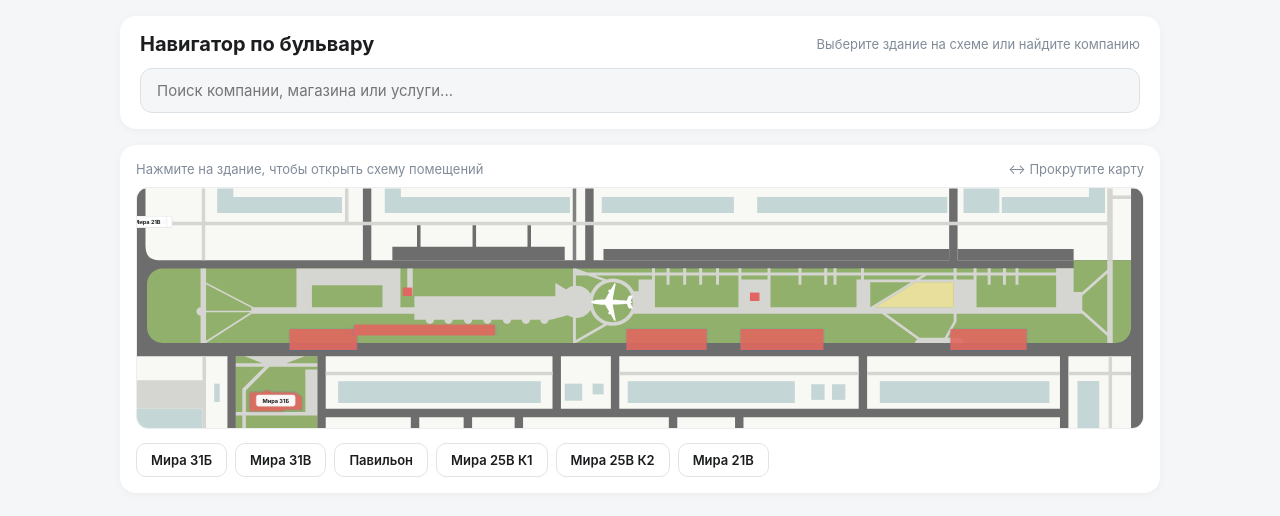
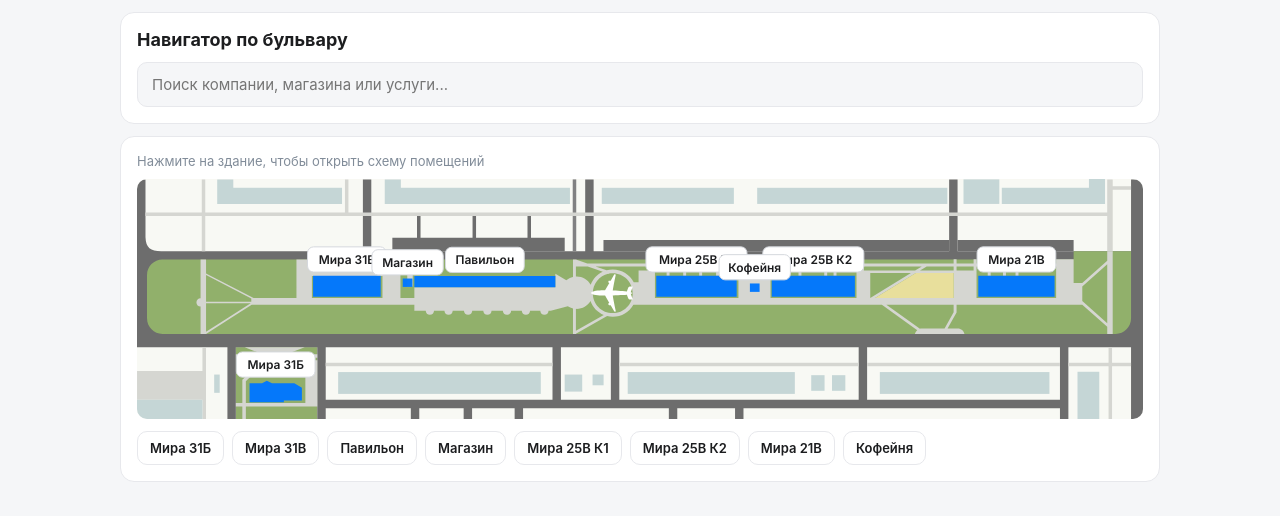
Before and after one commit to arturzil/vk-map, a plain HTML site: page index.html in a window 1280 px wide. Drawn offline with Linux system fonts and the light colour scheme.

```diff
--- a/index.html
+++ b/index.html
@@ -5,138 +5,56 @@
   <meta name="viewport" content="width=device-width, initial-scale=1.0">
   <title>Интерактивная карта бульвара</title>
   <style>
-    :root {
-      --bg-page: #F5F6F8;
-      --bg-card: #FFFFFF;
-      --text-main: #1C1D1F;
-      --text-muted: #818C99;
-      --accent-blue: #0077FF;
-      --accent-hover: #0062D1;
-      --border-light: #E1E3E6;
-    }
+    :root { --page:#F5F6F8; --card:#FFF; --text:#1C1D1F; --muted:#818C99; --accent:#0077FF; --line:#E7E8EC; }
+    * { box-sizing:border-box; margin:0; padding:0; font-family:-apple-system,BlinkMacSystemFont,"Segoe UI",Roboto,sans-serif; }
+    body { background:var(--page); color:var(--text); padding:12px; }
+    .app-container { max-width:1040px; margin:0 auto; display:flex; flex-direction:column; gap:12px; }
+    .header-card, .map-card, .building-modal { background:var(--card); border:1px solid var(--line); border-radius:14px; padding:16px; }
+    .header-top { margin-bottom:12px; }
+    .header-title { font-size:18px; font-weight:700; }
+    .search-input { width:100%; padding:12px 14px; border-radius:10px; border:1px solid var(--line); background:var(--page); font-size:15px; outline:none; transition:.2s; }
+    .search-input:focus { border-color:var(--accent); background:#FFF; }
+    .search-results { margin-top:8px; display:none; flex-direction:column; border:1px solid var(--line); border-radius:10px; overflow:hidden; }
+    .search-item { padding:12px 14px; cursor:pointer; display:flex; justify-content:space-between; align-items:center; gap:8px; border-bottom:1px solid var(--line); font-size:14px; }
+    .search-item:last-child { border-bottom:none; }
+    .search-item-building { background:#EBF3FF; color:var(--accent); padding:3px 8px; border-radius:6px; font-size:12px; font-weight:600; white-space:nowrap; }
+    @media (hover:hover) { .search-item:hover { background:#F5F9FF; } }
 
-    * { box-sizing: border-box; margin: 0; padding: 0; font-family: -apple-system, BlinkMacSystemFont, "Segoe UI", Roboto, sans-serif; }
-    body { background: var(--bg-page); color: var(--text-main); padding: 16px; }
+    .map-hint { font-size:13px; color:var(--muted); margin-bottom:10px; }
+    .svg-viewport { border-radius:10px; overflow:hidden; background:#F8F9F4; }
+    .svg-viewport svg { width:100%; height:auto; display:block; }
+    .svg-viewport.vertical svg { max-width:480px; margin:0 auto; }
 
-    .app-container { max-width: 1040px; margin: 0 auto; display: flex; flex-direction: column; gap: 16px; }
+    /* здания: мягкая пульсация, чтобы сразу было видно, куда нажимать */
+    .building-zone { fill:var(--accent); cursor:pointer; animation:pulse 2.4s ease-in-out infinite; }
+    @keyframes pulse { 0%,100% { fill-opacity:1; } 50% { fill-opacity:.4; } }
+    @media (hover:hover) { .building-zone:hover { animation:none; fill:#0062D1; } }
+    @media (prefers-reduced-motion:reduce) { .building-zone { animation:none; } }
 
-    /* Шапка и поиск */
-    .header-card { background: var(--bg-card); padding: 16px 20px; border-radius: 16px; box-shadow: 0 2px 8px rgba(0,0,0,0.04); }
-    .header-top { display: flex; justify-content: space-between; align-items: center; margin-bottom: 12px; gap: 12px; flex-wrap: wrap; }
-    .header-title { font-size: 20px; font-weight: 700; }
-    .header-sub { font-size: 13px; color: var(--text-muted); }
+    /* плашки с адресами */
+    .map-label { cursor:pointer; }
+    .lbl-bg { fill:#FFF; stroke:#D5D8DD; stroke-width:1; vector-effect:non-scaling-stroke; }
+    .lbl-text { font-weight:600; fill:var(--text); text-anchor:middle; dominant-baseline:central; }
 
-    .search-box { position: relative; }
-    .search-input {
-      width: 100%; padding: 12px 16px; border-radius: 12px;
-      border: 1px solid #DCE1E6; background: #F5F6F8; font-size: 15px; outline: none; transition: 0.2s;
-    }
-    .search-input:focus { border-color: var(--accent-blue); background: #FFF; }
+    .buildings-bar { display:flex; gap:8px; flex-wrap:wrap; margin-top:12px; }
+    .b-chip { padding:8px 12px; border-radius:10px; border:1px solid var(--line); background:#FFF; font-size:13px; font-weight:600; color:var(--text); cursor:pointer; }
+    @media (hover:hover) { .b-chip:hover { border-color:var(--accent); color:var(--accent); } }
 
-    /* Результаты поиска */
-    .search-results {
-      margin-top: 8px; display: none; flex-direction: column;
-      background: #FFF; border-radius: 12px; border: 1px solid var(--border-light); overflow: hidden;
-    }
-    .search-item {
-      padding: 12px 16px; cursor: pointer; display: flex; justify-content: space-between; align-items: center;
-      border-bottom: 1px solid #F0F2F5; font-size: 14px; transition: background 0.15s;
-    }
-    .search-item:last-child { border-bottom: none; }
-    .search-item:hover { background: #F0F5FF; }
-    .search-item-building {
-      background: #EBF3FF; color: var(--accent-blue); padding: 3px 8px;
-      border-radius: 6px; font-size: 12px; font-weight: 600;
-    }
-
-    /* Карточка с картой бульвара */
-    .map-card { background: var(--bg-card); padding: 16px; border-radius: 16px; box-shadow: 0 2px 8px rgba(0,0,0,0.04); }
-    .map-hint { font-size: 13px; color: var(--text-muted); margin-bottom: 10px; display: flex; justify-content: space-between; align-items: center; }
-
-    .svg-viewport {
-      width: 100%; overflow-x: auto; border-radius: 12px;
-      border: 1px solid #EBEDF0; background: #F9FAFB; position: relative;
-      -webkit-overflow-scrolling: touch;
-    }
-    .svg-viewport svg { width: 100%; min-width: 780px; height: auto; display: block; }
-
-    /* Пульсация и перелив для зданий */
-    @keyframes buildingPulse {
-      0% {
-        filter: drop-shadow(0 0 2px rgba(0, 119, 255, 0.3));
-        opacity: 0.9;
-      }
-      50% {
-        filter: drop-shadow(0 0 10px rgba(0, 119, 255, 0.9));
-        opacity: 1;
-      }
-      100% {
-        filter: drop-shadow(0 0 2px rgba(0, 119, 255, 0.3));
-        opacity: 0.9;
-      }
-    }
-
-    .building-zone {
-      cursor: pointer;
-      animation: buildingPulse 2.5s infinite ease-in-out;
-      transition: transform 0.2s ease, filter 0.2s ease;
-      transform-box: fill-box;
-      transform-origin: center;
-    }
-    .building-zone:hover {
-      animation: none;
-      opacity: 1;
-      filter: drop-shadow(0 0 12px rgba(0, 119, 255, 1));
-      transform: scale(1.02);
-    }
-    .building-zone.highlighted {
-      stroke: var(--accent-blue) !important;
-      stroke-width: 4px !important;
-    }
-
-    /* Автоматические таблички с адресами поверх SVG */
-    .svg-badge-bg { fill: rgba(255, 255, 255, 0.95); stroke: #DCE1E6; stroke-width: 1; pointer-events: none; }
-    .svg-badge-text {
-      font-size: 11px; font-weight: 700; fill: #1C1D1F;
-      text-anchor: middle; dominant-baseline: central; pointer-events: none;
-    }
-
-    /* Быстрые кнопки зданий под картой */
-    .buildings-bar { display: flex; gap: 8px; flex-wrap: wrap; margin-top: 14px; }
-    .b-chip {
-      padding: 8px 14px; border-radius: 10px; border: 1px solid var(--border-light);
-      background: #FFF; font-size: 13px; font-weight: 600; color: var(--text-main);
-      cursor: pointer; transition: 0.2s;
-    }
-    .b-chip:hover { border-color: var(--accent-blue); color: var(--accent-blue); background: #F5F9FF; }
-
-    /* Модальное окно / экран выбранного здания */
-    .building-modal {
-      display: none; background: var(--bg-card); padding: 20px; border-radius: 16px;
-      box-shadow: 0 4px 20px rgba(0,0,0,0.08); border: 1px solid var(--border-light);
-      animation: fadeIn 0.2s ease;
-    }
-    .modal-header { display: flex; justify-content: space-between; align-items: center; margin-bottom: 14px; gap: 12px; }
-    .back-btn {
-      padding: 8px 14px; border-radius: 10px; border: none; background: #EBF3FF;
-      color: var(--accent-blue); font-weight: 600; font-size: 14px; cursor: pointer;
-    }
-    .back-btn:hover { background: #DCEBFF; }
-    .floor-tabs { display: flex; gap: 6px; margin-bottom: 14px; }
-    .floor-tab {
-      padding: 6px 14px; border-radius: 8px; border: 1px solid var(--border-light);
-      background: #F5F6F8; font-weight: 600; font-size: 13px; cursor: pointer;
-    }
-    .floor-tab.active { background: var(--accent-blue); color: #FFF; border-color: var(--accent-blue); }
-
-    .tenant-list { display: flex; flex-direction: column; gap: 8px; }
-    .tenant-row {
-      padding: 12px; border-radius: 10px; background: #F8F9FA;
-      display: flex; justify-content: space-between; align-items: center;
-    }
-    .tenant-row.target-tenant { background: #EBF3FF; border: 1.5px solid var(--accent-blue); }
-
-    @keyframes fadeIn { from { opacity: 0; transform: translateY(6px); } to { opacity: 1; transform: translateY(0); } }
+    .building-modal { display:none; animation:fadeIn .2s ease; }
+    .modal-header { display:flex; justify-content:space-between; align-items:center; margin-bottom:14px; gap:12px; }
+    .back-btn { padding:8px 14px; border-radius:10px; border:none; background:#EBF3FF; color:var(--accent); font-weight:600; font-size:14px; cursor:pointer; }
+    .floor-tabs { display:flex; gap:6px; margin-bottom:14px; flex-wrap:wrap; }
+    .floor-tab { padding:6px 14px; border-radius:8px; border:1px solid var(--line); background:var(--page); font-weight:600; font-size:13px; cursor:pointer; }
+    .floor-tab.active { background:var(--accent); color:#FFF; border-color:var(--accent); }
+    .tenant-list { display:flex; flex-direction:column; gap:8px; }
+    .tenant-row { padding:12px; border-radius:10px; background:var(--page); display:flex; justify-content:space-between; align-items:center; }
+    .tenant-row.target-tenant { background:#EBF3FF; border:1.5px solid var(--accent); }
+    .info-name { font-size:18px; font-weight:700; }
+    .info-cat { font-size:13px; color:var(--muted); margin-bottom:8px; }
+    .info-row { padding:10px 0; border-top:1px solid var(--line); font-size:14px; }
+    .info-row span { display:block; font-size:12px; color:var(--muted); margin-bottom:2px; }
+    .info-row a { color:var(--accent); text-decoration:none; }
+    @keyframes fadeIn { from { opacity:0; transform:translateY(6px); } to { opacity:1; transform:none; } }
   </style>
 </head>
 <body>
@@ -146,29 +64,29 @@
   <div class="header-card">
     <div class="header-top">
       <div class="header-title">Навигатор по бульвару</div>
-      <div class="header-sub">Выберите здание на схеме или найдите компанию</div>
-    </div>
+      </div>
     <div class="search-box">
       <input type="text" id="searchInput" class="search-input" placeholder="Поиск компании, магазина или услуги...">
       <div id="searchResults" class="search-results"></div>
     </div>
   </div>
 
-  <!-- Экран 1: Общая карта бульвара -->
+  <!-- Экран 1: Общая карта бульвара (karta.svg) -->
   <div id="boulevardView" class="map-card">
     <div class="map-hint">
       <span>Нажмите на здание, чтобы открыть схему помещений</span>
-      <span>↔ Прокрутите карту</span>
     </div>
 
+    <!-- Сюда скрипт автоматически подгрузит ваш файл karta.svg -->
     <div id="svgContainer" class="svg-viewport">
       <div style="padding: 40px; text-align: center; color: #818C99;">Загрузка карты бульвара...</div>
     </div>
 
+    <!-- Дублирующие кнопки зданий для быстрого перехода с мобильного -->
     <div id="buildingsBar" class="buildings-bar"></div>
   </div>
 
-  <!-- Экран 2: Схема выбранного здания -->
+  <!-- Экран 2: Внутренняя схема выбранного здания (открывается при клике на z1..z6) -->
   <div id="buildingView" class="building-modal">
     <div class="modal-header">
       <div>
@@ -180,6 +98,7 @@
 
     <div id="floorTabs" class="floor-tabs"></div>
 
+    <!-- Место для будущих SVG-схем этажей (например, z1-floor1.svg) -->
     <div id="buildingPlanPlaceholder" style="padding: 24px; border: 1.5px dashed #DCE1E6; border-radius: 12px; text-align: center; color: #818C99; margin-bottom: 16px;">
       Здесь отобразится SVG-схема выбранного этажа
     </div>
@@ -189,12 +108,14 @@
 </div>
 
 <script>
+  // 1. БАЗА ЗДАНИЙ (привязка ID из karta.svg к адресам, этажам и арендаторам)
+  // Проверьте соответствие z1..z6 вашим объектам в CorelDRAW
   const buildingsData = {
     "z1": {
       title: "Мира, 31Б",
       shortLabel: "Мира 31Б",
-      floors: ["1", "2", "3"],
-      svgFiles: { "1": "mira31b-1.svg", "2": "mira31b-2.svg", "3": "mira31b-3.svg" },
+      floors: ["0", "1", "2", "3"],
+      svgFiles: { "0": "mira31b-0.svg", "1": "mira31b-1.svg", "2": "mira31b-2.svg", "3": "mira31b-3.svg" },
       tenants: [
         { room: "office-1", floor: "1", name: "Супермаркет", category: "Продукты" },
         { room: "office-2", floor: "2", name: "Юридический центр", category: "Услуги" }
@@ -215,7 +136,17 @@
       floors: ["1"],
       svgFiles: { "1": "pavilion.svg" },
       tenants: [
-        { room: "office-1", floor: "1", name: "Фермерские продукты", category: "Торговые ряды" }
+        { room: "office-1", floor: "1", name: "Фермерские продукты", category: "Торговые ряды" },
+        { room: "office-2", floor: "1", name: "Пример точки 2", category: "Категория" }
+      ]
+    },
+    "z3_0": {
+      title: "Магазин",
+      shortLabel: "Магазин",
+      floors: ["1"],
+      single: true, // точка без планировки
+      tenants: [
+        { room: "office-1", floor: "1", name: "Магазин", category: "Магазин", description: "", hours: "", phone: "", address: "" }
       ]
     },
     "z4": {
@@ -245,69 +176,112 @@
       tenants: [
         { room: "office-1", floor: "1", name: "Пекарня «Хлебный двор»", category: "Выпечка" }
       ]
+    },
+    "z7": {
+      title: "Кофейня",
+      shortLabel: "Кофейня",
+      floors: ["1"],
+      single: true, // точка без планировки
+      tenants: [
+        { room: "office-1", floor: "1", name: "Кофейня", category: "Кофе", description: "", hours: "", phone: "", address: "" }
+      ]
     }
   };
+
+  // 2. ЗАГРУЗКА karta.svg. На узком экране карта поворачивается на 90° (вертикальная), на широком остаётся горизонтальной.
+  // Сам karta.svg менять не нужно: поворот делается скриптом.
+  const NS = "http://www.w3.org/2000/svg";
+  const mq = window.matchMedia('(max-width: 640px)');
+  let svgSource = '', isVertical = null;
 
   async function loadBoulevardMap() {
     const container = document.getElementById('svgContainer');
     try {
       const response = await fetch('karta.svg');
-      if (!response.ok) throw new Error('Файл karta.svg не найден');
-      const svgText = await response.text();
-      container.innerHTML = svgText;
-
-      const svgEl = container.querySelector('svg');
-      if (!svgEl) return;
-
-      Object.entries(buildingsData).forEach(([id, info]) => {
-        const buildingShape = svgEl.getElementById(id);
-        if (!buildingShape) {
-          console.warn(`Элемент с id="${id}" не найден в karta.svg`);
-          return;
-        }
-
-        buildingShape.classList.add('building-zone');
-        buildingShape.addEventListener('click', () => openBuilding(id));
-
-        addAutoLabel(svgEl, buildingShape, info.shortLabel);
-      });
+      if (!response.ok) throw new Error('karta.svg не найден');
+      svgSource = await response.text();
+      buildMap();
+      new ResizeObserver(() => {
+        if (!container.clientWidth) return; // карта скрыта (открыто здание)
+        if (mq.matches !== isVertical) buildMap(); else drawLabels();
+      }).observe(container);
     } catch (err) {
-      container.innerHTML = `<div style="padding: 32px; text-align: center; color: #D93025;">
-        Не удалось загрузить <b>karta.svg</b>. Убедитесь, что файл лежит в репозитории рядом с index.html.
-      </div>`;
+      container.innerHTML = '<div style="padding:32px;text-align:center;color:#D93025;">Не удалось загрузить <b>karta.svg</b>. Файл должен лежать рядом с index.html, страница должна открываться по http(s).</div>';
     }
   }
 
-  function addAutoLabel(svgEl, shape, text) {
-    const bbox = shape.getBBox();
-    const cx = bbox.x + bbox.width / 2;
-    const cy = bbox.y + bbox.height / 2;
-    const padX = 10;
-    const labelWidth = text.length * 7 + padX * 2;
-    const labelHeight = 22;
+  function buildMap() {
+    const container = document.getElementById('svgContainer');
+    isVertical = mq.matches;
+    container.innerHTML = svgSource;
+    container.classList.toggle('vertical', isVertical);
+    const svgEl = container.querySelector('svg');
+    if (!svgEl) return;
+    svgEl.removeAttribute('width');
+    svgEl.removeAttribute('height');
 
-    const ns = "http://www.w3.org/2000/svg";
-    const g = document.createElementNS(ns, "g");
+    if (isVertical) {
+      const { width: W, height: H } = svgEl.viewBox.baseVal;
+      const g = document.createElementNS(NS, 'g');
+      g.setAttribute('transform', `translate(${H} 0) rotate(90)`);
+      while (svgEl.firstChild) g.appendChild(svgEl.firstChild);
+      svgEl.appendChild(g);
+      svgEl.setAttribute('viewBox', `0 0 ${H} ${W}`);
+    }
 
-    const rect = document.createElementNS(ns, "rect");
-    rect.setAttribute("x", cx - labelWidth / 2);
-    rect.setAttribute("y", cy - labelHeight / 2);
-    rect.setAttribute("width", labelWidth);
-    rect.setAttribute("height", labelHeight);
-    rect.setAttribute("rx", 4);
-    rect.setAttribute("class", "svg-badge-bg");
-
-    const label = document.createElementNS(ns, "text");
-    label.setAttribute("x", cx);
-    label.setAttribute("y", cy);
-    label.setAttribute("class", "svg-badge-text");
-    label.textContent = text;
-
-    g.appendChild(rect);
-    g.appendChild(label);
-    svgEl.appendChild(g);
+    Object.keys(buildingsData).forEach(id => {
+      const shape = svgEl.getElementById(id);
+      if (!shape) { console.warn(`Элемент id="${id}" не найден в karta.svg`); return; }
+      shape.classList.add('building-zone');
+      shape.addEventListener('click', () => openBuilding(id));
+    });
+    drawLabels();
   }
 
+  // Плашки рисуются поверх карты, всегда горизонтально и одного размера на экране (~12px)
+  function drawLabels() {
+    const svgEl = document.querySelector('#svgContainer svg');
+    if (!svgEl) return;
+    const rect = svgEl.getBoundingClientRect();
+    if (!rect.width) return;
+    svgEl.querySelectorAll('.map-labels').forEach(n => n.remove());
+
+    const fs = 12 / (rect.width / svgEl.viewBox.baseVal.width); // размер шрифта в единицах viewBox
+    const inv = svgEl.getScreenCTM().inverse();
+    const layer = document.createElementNS(NS, 'g');
+    layer.setAttribute('class', 'map-labels');
+
+    Object.entries(buildingsData).forEach(([id, info]) => {
+      const shape = svgEl.getElementById(id);
+      if (!shape) return;
+      // центр здания с учётом его transform и поворота карты
+      const bb = shape.getBBox();
+      const M = inv.multiply(shape.getScreenCTM());
+      const pts = [[bb.x, bb.y], [bb.x + bb.width, bb.y], [bb.x, bb.y + bb.height], [bb.x + bb.width, bb.y + bb.height]]
+        .map(([x, y]) => new DOMPoint(x, y).matrixTransform(M));
+      const xs = pts.map(p => p.x), ys = pts.map(p => p.y);
+      const minY = Math.min(...ys), maxY = Math.max(...ys);
+      const w = info.shortLabel.length * fs * 0.62 + fs * 1.6, h = fs * 2.1;
+      // если плашка закрывает здание (оно низкое или маленькое), ставим её над зданием, чтобы мерцание было видно
+      const cy = h > (maxY - minY) * 0.8 ? minY - h / 2 - fs * 0.3 : (minY + maxY) / 2;
+      const c = { x: (Math.min(...xs) + Math.max(...xs)) / 2, y: Math.max(h / 2, cy) };
+
+      const g = document.createElementNS(NS, 'g');
+      g.setAttribute('class', 'map-label');
+      g.addEventListener('click', () => openBuilding(id));
+      const bg = document.createElementNS(NS, 'rect');
+      [['x', c.x - w / 2], ['y', c.y - h / 2], ['width', w], ['height', h], ['rx', fs * 0.5], ['class', 'lbl-bg']]
+        .forEach(([k, v]) => bg.setAttribute(k, v));
+      const t = document.createElementNS(NS, 'text');
+      [['x', c.x], ['y', c.y], ['font-size', fs], ['class', 'lbl-text']].forEach(([k, v]) => t.setAttribute(k, v));
+      t.textContent = info.shortLabel;
+      g.append(bg, t);
+      layer.appendChild(g);
+    });
+    svgEl.appendChild(layer);
+  }
+
+  // Кнопки быстрого выбора под картой
   function renderBuildingChips() {
     const bar = document.getElementById('buildingsBar');
     Object.entries(buildingsData).forEach(([id, info]) => {
@@ -319,10 +293,12 @@
     });
   }
 
+  // 3. ПЕРЕХОД В ЗДАНИЕ
   function openBuilding(buildingId, highlightRoom = null, targetFloor = null) {
     const data = buildingsData[buildingId];
     if (!data) return;
 
+    if (document.getElementById('buildingView').style.display !== 'block') window.scrollTo(0, 0);
     document.getElementById('boulevardView').style.display = 'none';
     document.getElementById('buildingView').style.display = 'block';
     document.getElementById('searchResults').style.display = 'none';
@@ -330,6 +306,7 @@
     document.getElementById('selectedBuildingTitle').textContent = data.title;
     const activeFloor = targetFloor || data.floors[0];
 
+    // Вкладки этажей
     const tabsEl = document.getElementById('floorTabs');
     tabsEl.innerHTML = '';
     if (data.floors.length > 1) {
@@ -342,12 +319,19 @@
       });
     }
 
-    const fileName = data.svgFiles[activeFloor] || 'plan.svg';
-    document.getElementById('buildingPlanPlaceholder').innerHTML =
-      `Готово к подключению файла схемы: <b>${fileName}</b> (Этаж: ${activeFloor})`;
+    // Заглушка для файла этажа (подставим реальную загрузку SVG, когда подготовите файлы)
+    const planEl = document.getElementById('buildingPlanPlaceholder');
+    planEl.style.display = data.single ? 'none' : 'block';
+    if (!data.single) {
+      const fileName = data.svgFiles[activeFloor] || 'plan.svg';
+      planEl.innerHTML = `Готово к подключению файла схемы: <b>${fileName}</b> (Этаж: ${activeFloor})`;
+    }
+    document.getElementById('selectedBuildingSub').textContent = data.single ? 'Информация' : 'Схема помещений';
 
+    // Список арендаторов на выбранном этаже
     const listEl = document.getElementById('tenantList');
     listEl.innerHTML = '';
+    if (data.single) { renderInfoCard(listEl, data.tenants[0]); return; }
     const floorTenants = data.tenants.filter(t => t.floor === activeFloor);
 
     if (floorTenants.length === 0) {
@@ -357,10 +341,22 @@
         const row = document.createElement('div');
         row.className = 'tenant-row' + (t.room === highlightRoom ? ' target-tenant' : '');
         row.innerHTML = `<div><strong>${t.name}</strong><div style="font-size:12px; color:#818C99;">${t.category}</div></div>
-                         <span style="font-size:12px; font-weight:600;">${t.room}</span>`;
+                         ${data.single ? '' : `<span style="font-size:12px; font-weight:600;">${t.room}</span>`}`;
         listEl.appendChild(row);
       });
     }
+  }
+
+  // Карточка фирмы для зданий без планировки (single). Пустые поля не показываются.
+  function renderInfoCard(el, t) {
+    const rows = [
+      ['Описание', t.description],
+      ['Время работы', t.hours],
+      ['Телефон', t.phone && `<a href="tel:${t.phone.replace(/[^\d+]/g, '')}">${t.phone}</a>`],
+      ['Адрес', t.address]
+    ].filter(([, v]) => v);
+    el.innerHTML = `<div><div class="info-name">${t.name}</div><div class="info-cat">${t.category}</div>` +
+      rows.map(([k, v]) => `<div class="info-row"><span>${k}</span>${v}</div>`).join('') + '</div>';
   }
 
   function showBoulevard() {
@@ -368,6 +364,7 @@
     document.getElementById('boulevardView').style.display = 'block';
   }
 
+  // 4. ЖИВОЙ ПОИСК ПО ВСЕМ ЗДАНИЯМ БУЛЬВАРА
   const searchInput = document.getElementById('searchInput');
   const searchResults = document.getElementById('searchResults');
 
@@ -383,7 +380,7 @@
     Object.entries(buildingsData).forEach(([bId, bData]) => {
       bData.tenants.forEach(t => {
         if (t.name.toLowerCase().includes(q) || t.category.toLowerCase().includes(q)) {
-          matches.push({ bId, bTitle: bData.shortLabel, ...t });
+          matches.push({ bId, bTitle: bData.shortLabel, single: bData.single, ...t });
         }
       });
     });
@@ -395,7 +392,7 @@
         const div = document.createElement('div');
         div.className = 'search-item';
         div.innerHTML = `<span><strong>${m.name}</strong> <small style="color:#818C99;">(${m.category})</small></span>
-                         <span class="search-item-building">${m.bTitle} • ${m.floor} эт.</span>`;
+                         <span class="search-item-building">${m.bTitle}${m.single ? '' : ` • ${m.floor} эт.`}</span>`;
         div.onclick = () => openBuilding(m.bId, m.room, m.floor);
         searchResults.appendChild(div);
       });
```
